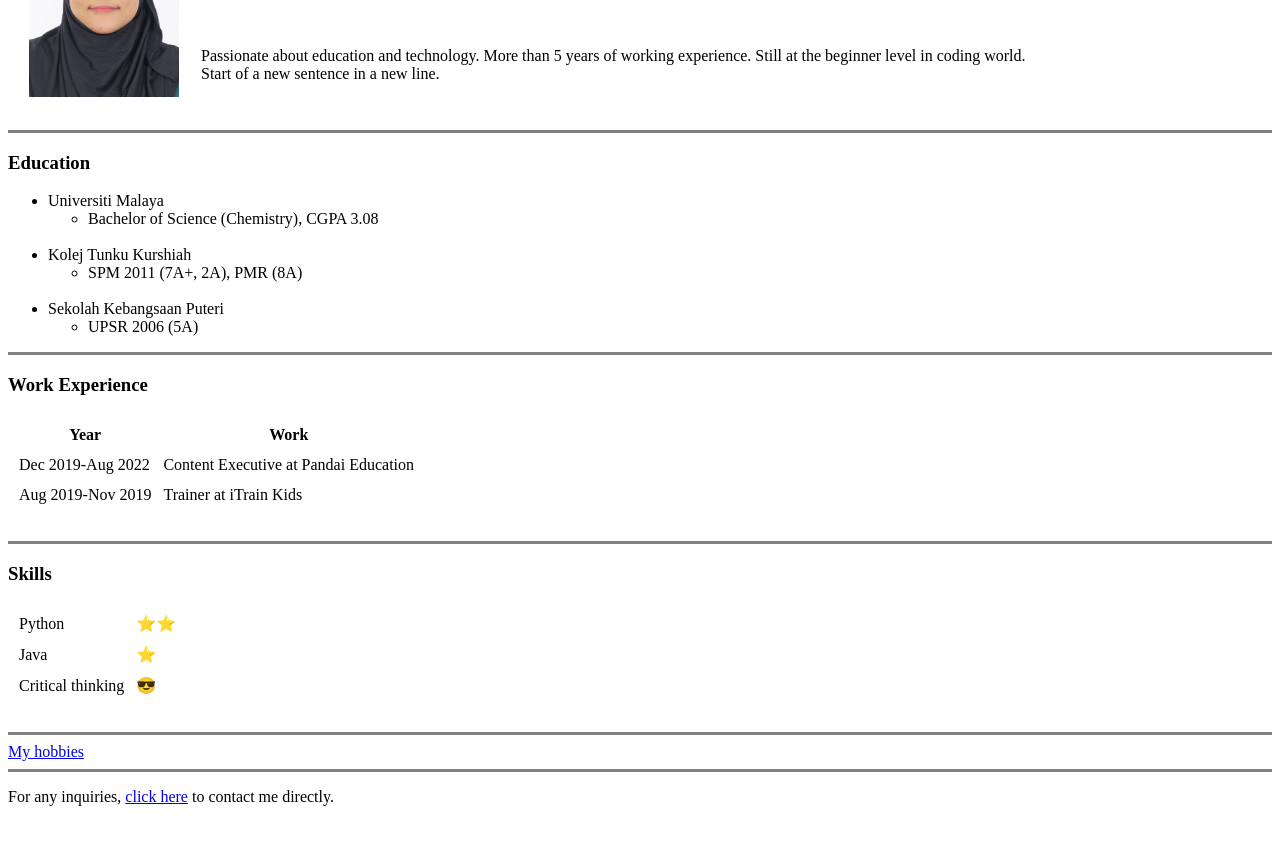
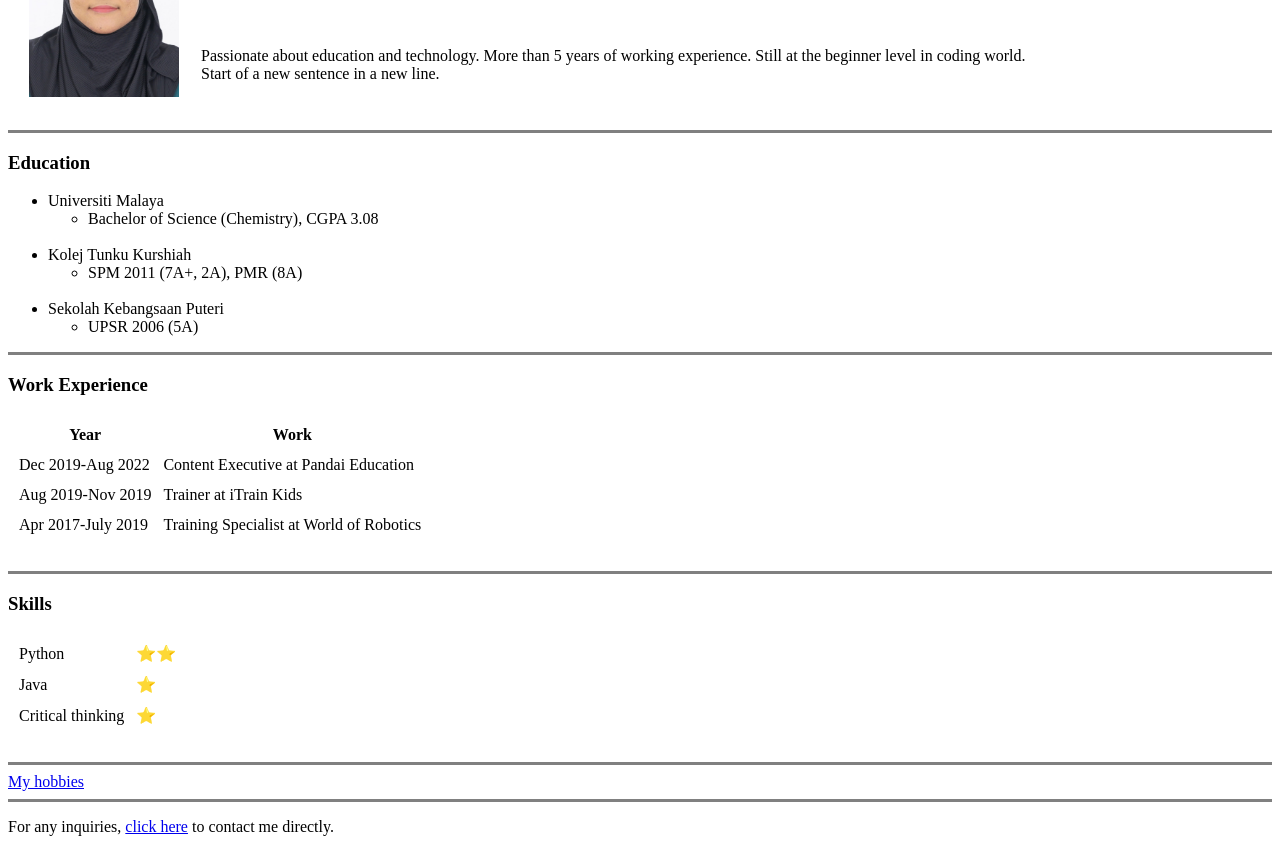
Before and after one commit to waniehamdan/CV, a plain HTML site: page index.html in a window 1280 px wide. Shown: the part 132-984 px from the top of the page. Before the commit the page ends 954 px from the top, so only its background shows below. Drawn offline with Linux system fonts and the light colour scheme.

Commit message:
removed the emoji, added work experience

```diff
--- a/index.html
+++ b/index.html
@@ -2,7 +2,7 @@
 <html lang="en" dir="ltr">
   <head>
     <meta charset="utf-8">
-    <title>💕Hazwani's Personal Site💕</title>
+    <title>Hazwani's Personal Site</title>
   </head>
   <body>
     <table cellspacing="20">
@@ -60,6 +60,11 @@
           <td>Trainer at iTrain Kids</td>
         </tr>
       </tbody>
+      <tr>
+          <td>Apr 2017-July 2019</td>
+          <td>Training Specialist at World of Robotics</td>
+        </tr>
+      </tbody>
       <!--table footer-->
       <tfoot>
 
@@ -80,7 +85,7 @@
       </tr>
       <tr>
         <td>Critical thinking</td>
-        <td>😎</td>
+        <td>⭐</td>
       </tr>
     </table>
 
```
